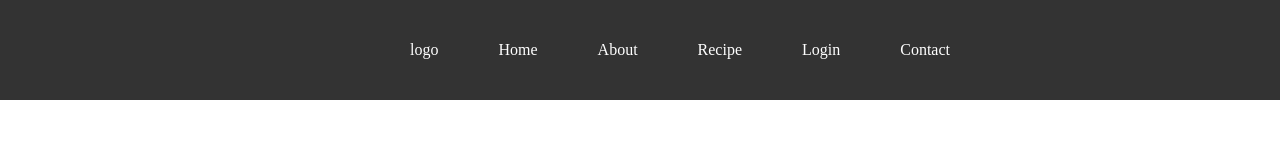
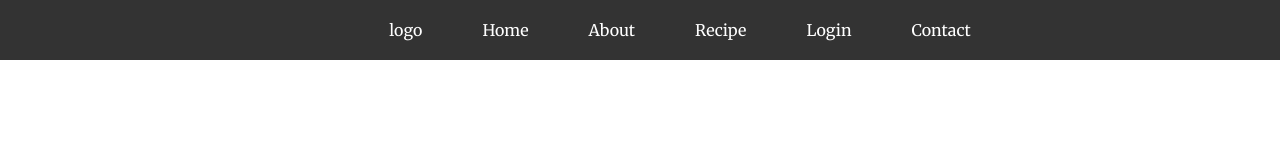
Before and after one commit to sakshimaharjan/recipe-corner, a plain HTML site: page index.html in a window 1280 px wide. Drawn offline with Linux system fonts and the light colour scheme.

Commit message:
added merriweather

```diff
--- a/index.html
+++ b/index.html
@@ -13,7 +13,7 @@
         <li><a href="#">Home</a></li>
         <li><a href="#">About</a></li>
         <li><a href="#">Recipe</a></li>
-        <li><a href="#">Login</a></li>
+        <li><a href="/login_page.html">Login</a></li>
         <li><a href="#">Contact</a></li>
       </ul>
     </nav>
--- a/style.css
+++ b/style.css
@@ -1,6 +1,9 @@
+@import url('https://fonts.googleapis.com/css2?family=Merriweather:ital,wght@0,300;0,400;0,700;0,900;1,300;1,400;1,700;1,900&display=swap');
+
 * {
     margin: 0;
     padding: 0;
+    font-family: "Merriweather", serif;
 }
 
 nav {
@@ -27,7 +30,7 @@ nav a {
 }
 
 .sidebar {
-    height: 100px;
+    height: 60px;
     width: 250px;
     margin-left: 80px;
     text-decoration: none;
```
